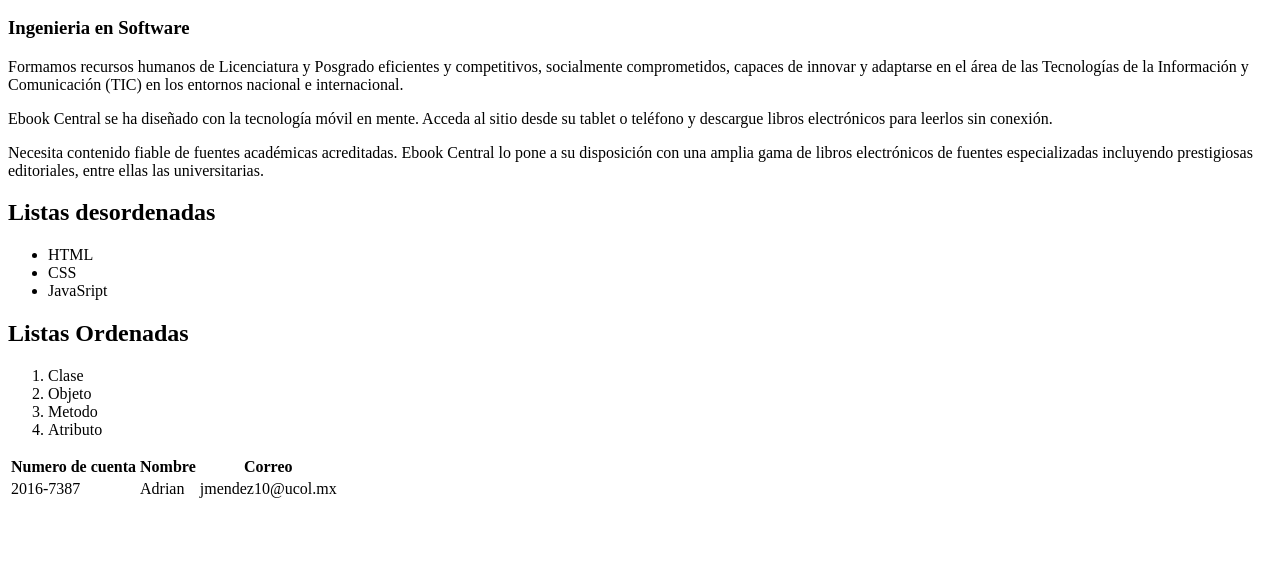
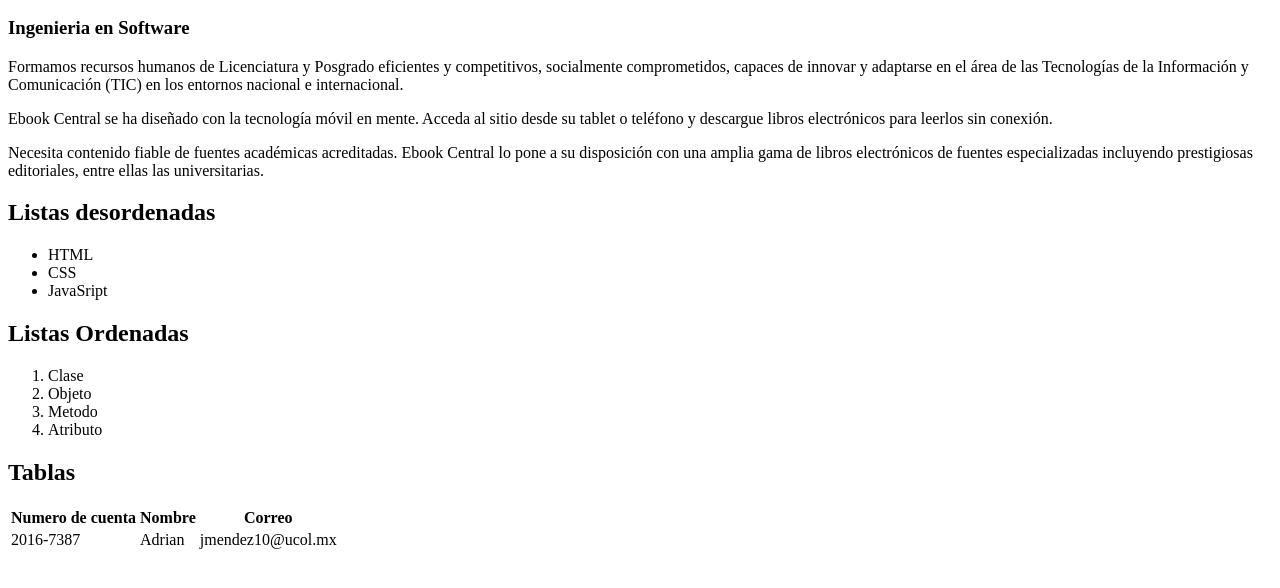
Before and after one commit to AdrianPrado/01-Elementos-HTML, a plain HTML site: page index.html in a window 1280 px wide. Shown: the part 110-698 px from the top of the page. Drawn offline with Linux system fonts and the light colour scheme.

Commit message:
Agrega titulo tablas

```diff
--- a/index.html
+++ b/index.html
@@ -40,6 +40,7 @@
             <li>Atributo</li>
         </ol>
 
+        <h2>Tablas</h2>
         <table>
             <tr>
                 <th>Numero de cuenta</th>
```
